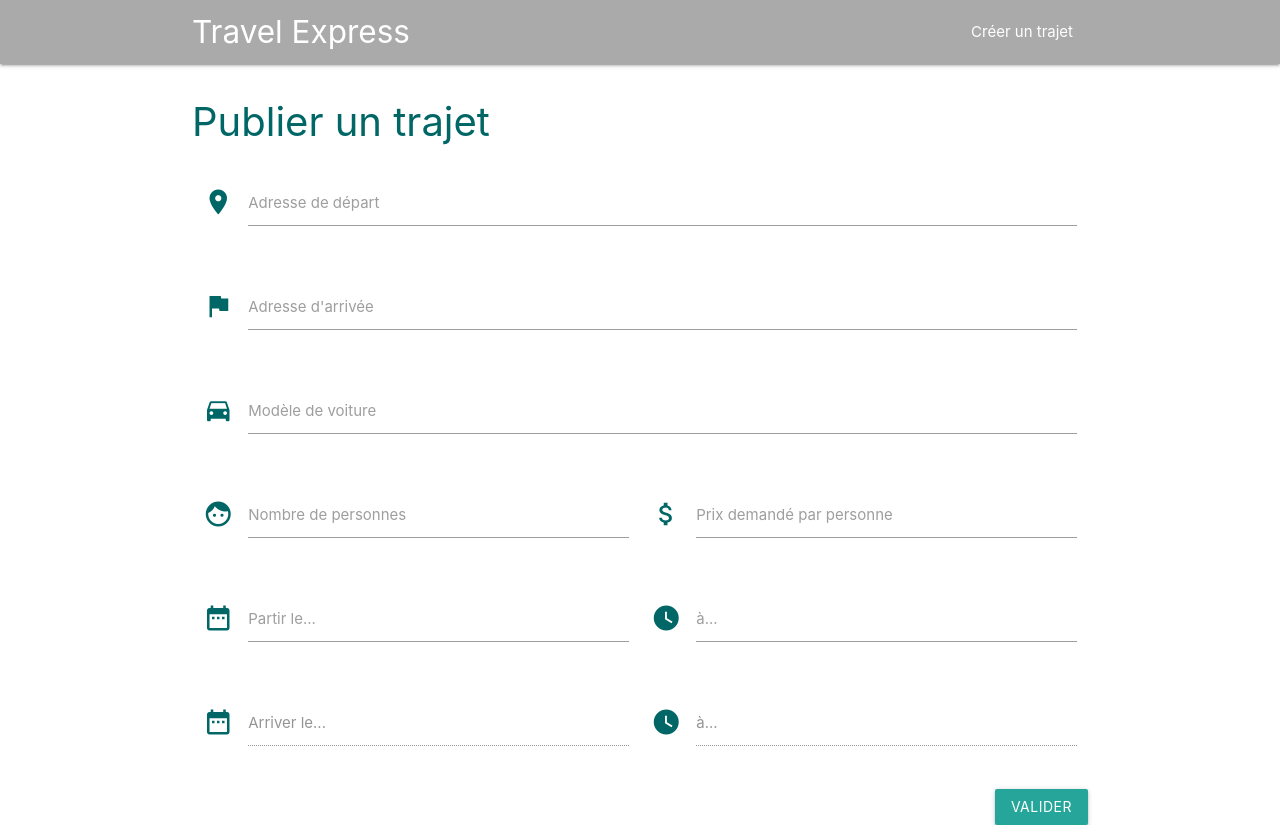
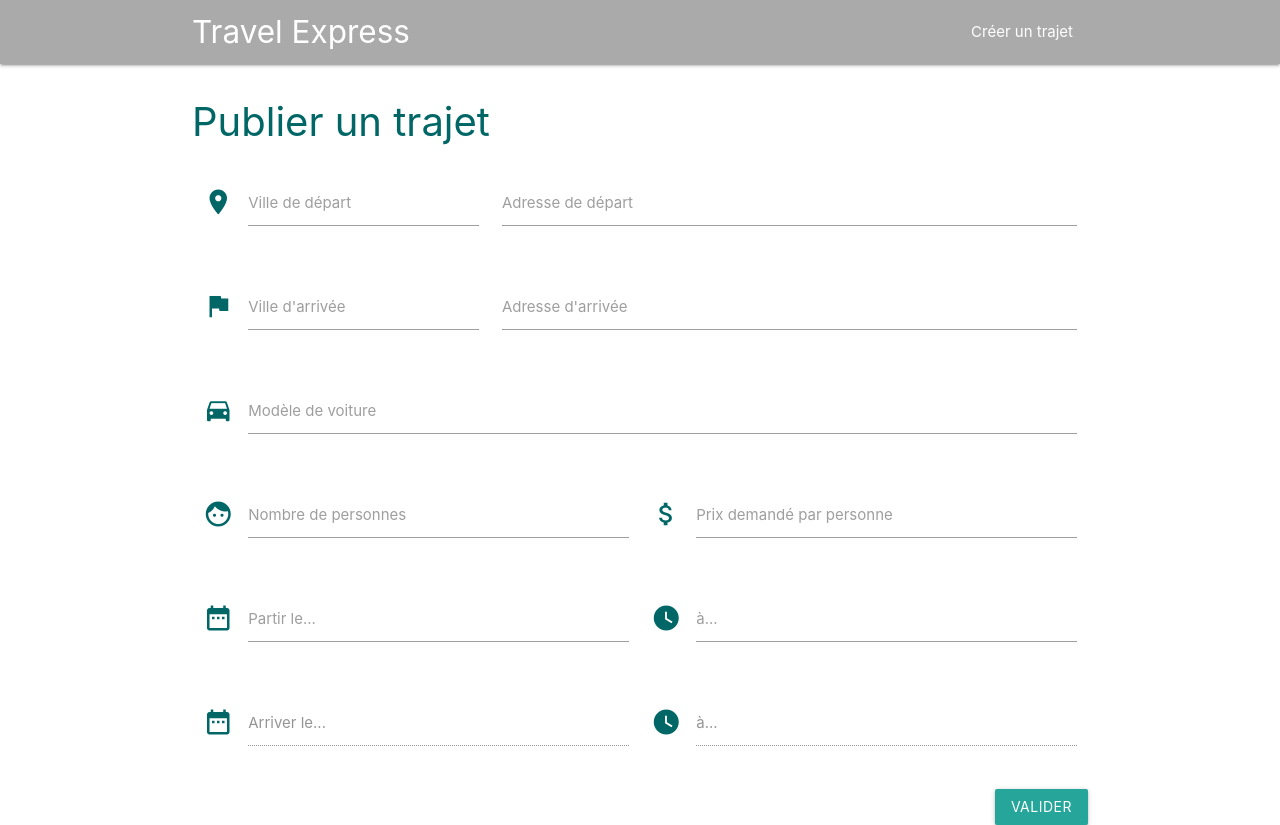
Before and after one commit to felixSabatie/TravelExpress, a Vue app in the folder front/: page /lifts/new in a window 1280 px wide. Built offline with nearby package versions, Linux system fonts and the light colour scheme.

Commit message:
Add  cities to view

```diff
--- a/front/src/views/lift/NewLift.vue
+++ b/front/src/views/lift/NewLift.vue
@@ -1,18 +1,26 @@
 <template>
   <div class="new-lift">
     <h2>Publier un trajet</h2>
-    <form @submit="sendForm">
+    <form @submit.prevent="sendForm">
       <div class="row">
-        <div class="input-field col s12">
+        <div class="input-field col m4 s12">
           <i class="material-icons prefix">place</i>
+          <input v-model="lift.departure_city" id="departure_city" type="text" class="validate" required>
+          <label for="departure_city">Ville de départ</label>
+        </div>
+        <div class="input-field col m8 s12">
           <input v-model="lift.departure_address" id="departure_address" type="text" class="validate" required>
           <label for="departure_address">Adresse de départ</label>
         </div>
       </div>
 
       <div class="row">
-        <div class="input-field col s12">
+        <div class="input-field col m4 s12">
           <i class="material-icons prefix">flag</i>
+          <input v-model="lift.arrival_city" id="arrival_city" type="text" class="validate" required>
+          <label for="arrival_city">Ville d'arrivée</label>
+        </div>
+        <div class="input-field col m8 s12">
           <input v-model="lift.arrival_address" id="arrival_address" type="text" class="validate" required>
           <label for="arrival_address">Adresse d'arrivée</label>
         </div>
@@ -82,6 +90,8 @@
         lift: {
           departure_address: "",
           arrival_address: "",
+          departure_city: "",
+          arrival_city: "",
           car: "",
           capacity: "",
           price: "",
```
